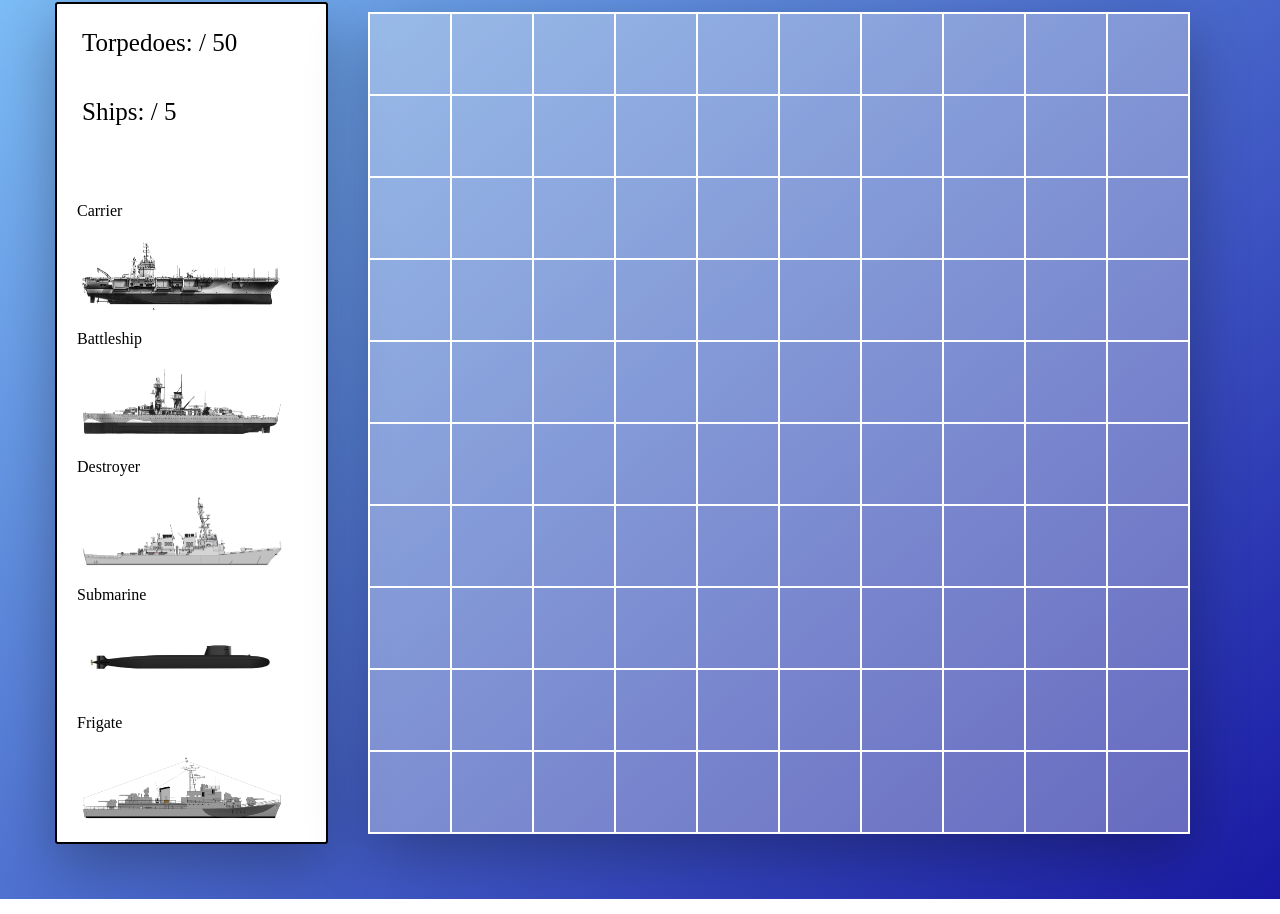
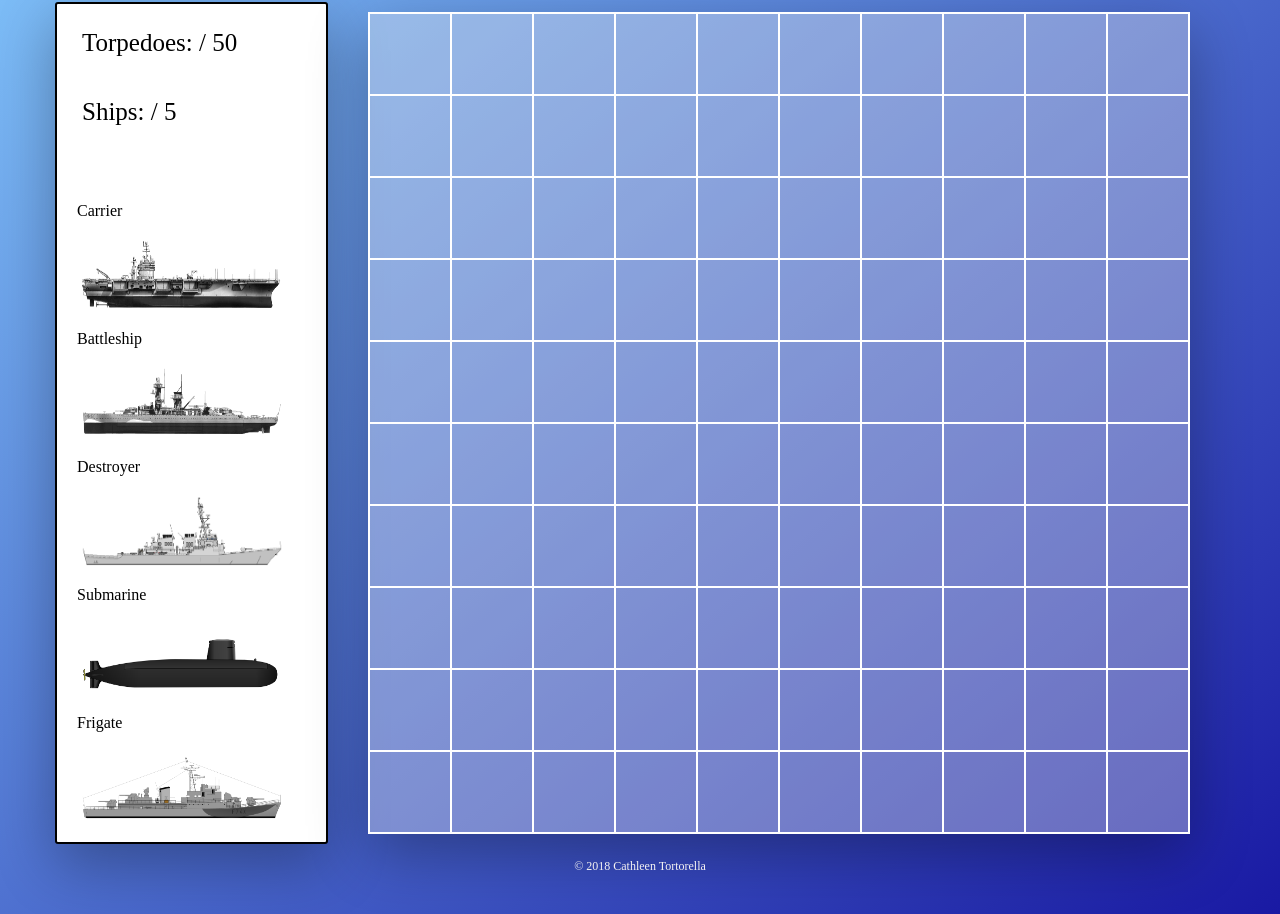
Before and after one commit to CatieTort/battleship-game, a React (Create React App) app: page / in a window 1280 px wide. Shown: the part 153-1067 px from the top of the page. Built offline with nearby package versions, Linux system fonts and the light colour scheme; a web font is replaced by a local one.

Commit message:
added footer

```diff
--- a/src/App.css
+++ b/src/App.css
@@ -75,6 +75,7 @@ body {
 	font-size: 1.6rem;
 	display: flex;
 	flex-direction: column;
+	position: relative;
 }
 
 .ship-container > span {
@@ -114,3 +115,14 @@ td:hover {
 	font-size: 2.5rem;
 	padding: 1.5rem;
 }
+
+
+#sunk {
+	position:absolute;
+}
+
+.foot {
+	font-size: 1.2rem;
+	text-align: center;
+	color: #f4f2f2;
+}
--- a/src/App.js
+++ b/src/App.js
@@ -1,7 +1,8 @@
 import React, { Component } from 'react';
 import './App.css';
-import Header from './components/header';
-import Board from './components/board';
+import Header from './components/Header';
+import Board from './components/Board';
+import Footer from './components/Footer';
 
 
 class App extends Component {
@@ -10,6 +11,7 @@ class App extends Component {
       <div className="container">
 	  	<Header/>
         <Board />
+		<Footer/>
       </div>
     );
   }
--- /dev/null
+++ b/src/components/Footer.js
@@ -0,0 +1,14 @@
+import React, {Component} from 'react';
+
+class Footer extends Component {
+
+	render(){
+		return(
+			<footer className="foot">
+				&copy; 2018 Cathleen Tortorella
+			</footer>
+		)
+	}
+}
+
+export default Footer
--- a/src/components/board.js
+++ b/src/components/board.js
@@ -1,7 +1,7 @@
 import React, { Component } from 'react';
 import '../App.css';
-import Scoreboard from './scoreboard';
-import Square from './square';
+import Scoreboard from './Scoreboard';
+import Square from './Square';
 
 const EMPTY = 0;
 const SHIP = 1;
--- a/src/components/scoreboard.js
+++ b/src/components/scoreboard.js
@@ -1,5 +1,5 @@
 import React, { Component } from 'react';
-import Ships from './ships';
+import Ships from './Ships';
 
 class Scoreboard extends Component {
 
```
Also changed, not shown: src/images/carrier.gif, src/images/sub.png.
